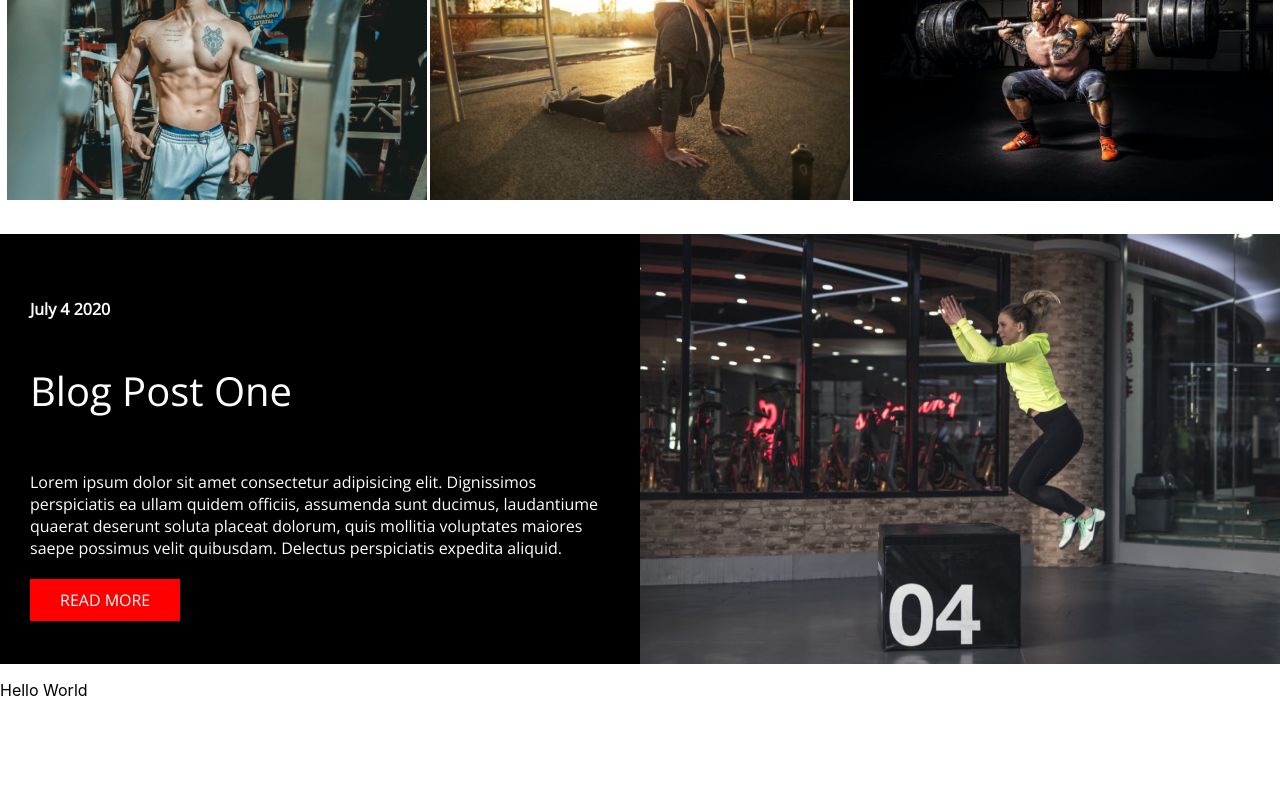
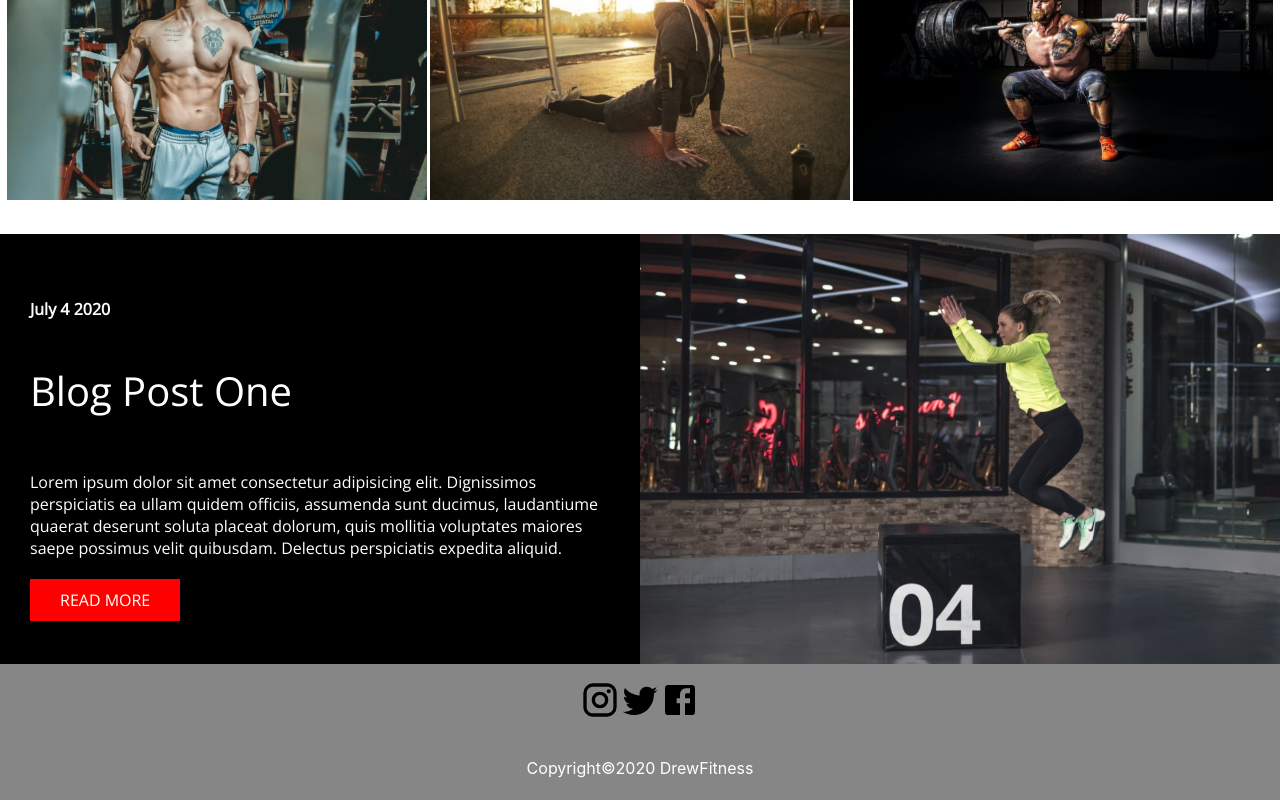
Before and after one commit to marcolvera/drew-fitness, a React (Create React App) app: page / in a window 1280 px wide. Shown: the part 2129-2929 px from the top of the page. Before the commit the page ends 2829 px from the top, so only its background shows below. Built offline with nearby package versions, Linux system fonts and the light colour scheme.

Commit message:
create footer comp

```diff
--- a/src/components/Card2/Card2.module.css
+++ b/src/components/Card2/Card2.module.css
@@ -3,7 +3,7 @@
     flex-wrap: wrap;
     width: 100%;
     margin: 0;
-    padding: 1rem 0;
+    padding: 1rem 0 0 0;
     justify-content: space-evenly;
 
 }
--- a/src/components/Footer/Footer.jsx
+++ b/src/components/Footer/Footer.jsx
@@ -1,9 +1,19 @@
 import React from 'react';
 import styles from './Footer.module.css'
+import InstagramIcon from '@material-ui/icons/Instagram';
+import TwitterIcon from '@material-ui/icons/Twitter';
+import FacebookIcon from '@material-ui/icons/Facebook';
 
 const Footer = () => {
     return(
-        <div>Hello World</div>
+        <div className={styles.container}>
+            <div className={styles.box}>
+                <InstagramIcon style ={{ fontSize: 40 }}/>
+                <TwitterIcon style ={{ fontSize: 40 }}/>
+                <FacebookIcon style ={{ fontSize: 40 }}/>
+            </div>
+            <p className={styles.p}>Copyright&copy;2020 DrewFitness</p>
+        </div>
     );
 }
 
--- a/src/components/Footer/Footer.module.css
+++ b/src/components/Footer/Footer.module.css
@@ -0,0 +1,23 @@
+.box {
+    width: 100%;
+    display: flex;
+    padding: 1rem 0;
+    justify-content: center;
+}
+
+:hover.icon {
+    color: white;
+}
+
+.container {
+    background-color: rgb(134, 134, 134);
+    display: flex;
+    flex-direction: column;
+    align-items: center;
+    line-height: 0;
+}
+
+.p {
+    color: white;
+    padding: 1rem;
+}
```
